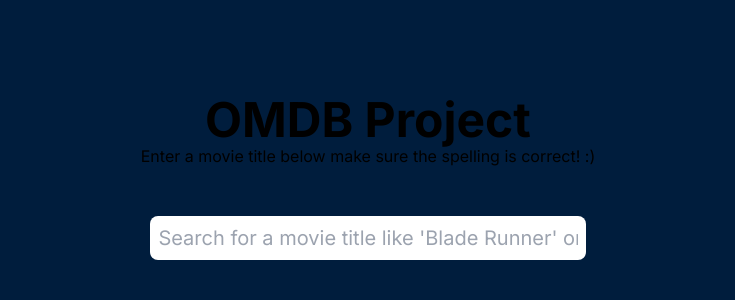
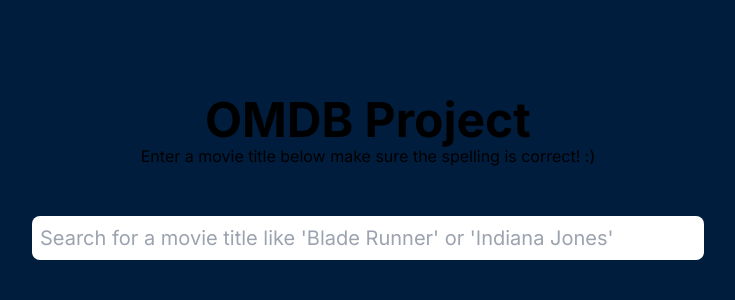
Before and after one commit to JustinTheeDude/omdb-project, a Next.js app: page / in a window 1280 px wide. Shown: the top 300 px of the page, without its empty margins (272-1007 px from the left). Built offline with nearby package versions, Linux system fonts and the light colour scheme.

Commit message:
fix styles

```diff
--- a/src/components/SearchInput.tsx
+++ b/src/components/SearchInput.tsx
@@ -14,7 +14,7 @@
     };
 
     return (
-        <form className="w-2/5 flex" onSubmit={(e) => e.preventDefault()}>
+        <form className="w-full max-w-2xl flex" onSubmit={(e) => e.preventDefault()}>
             <input
                 onChange={(e) => handleInputChange(e.target.value)}
                 id="search"
```
